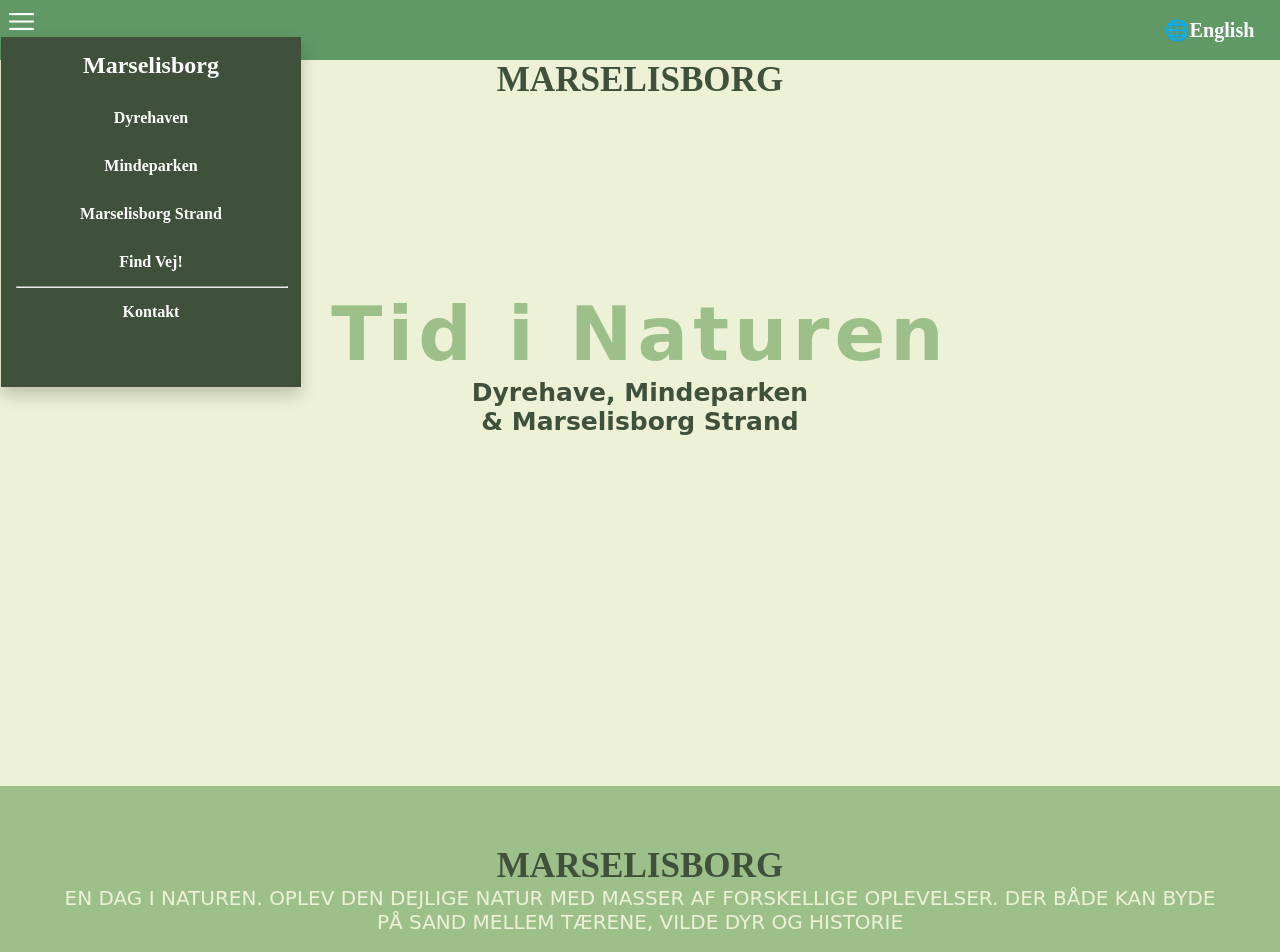
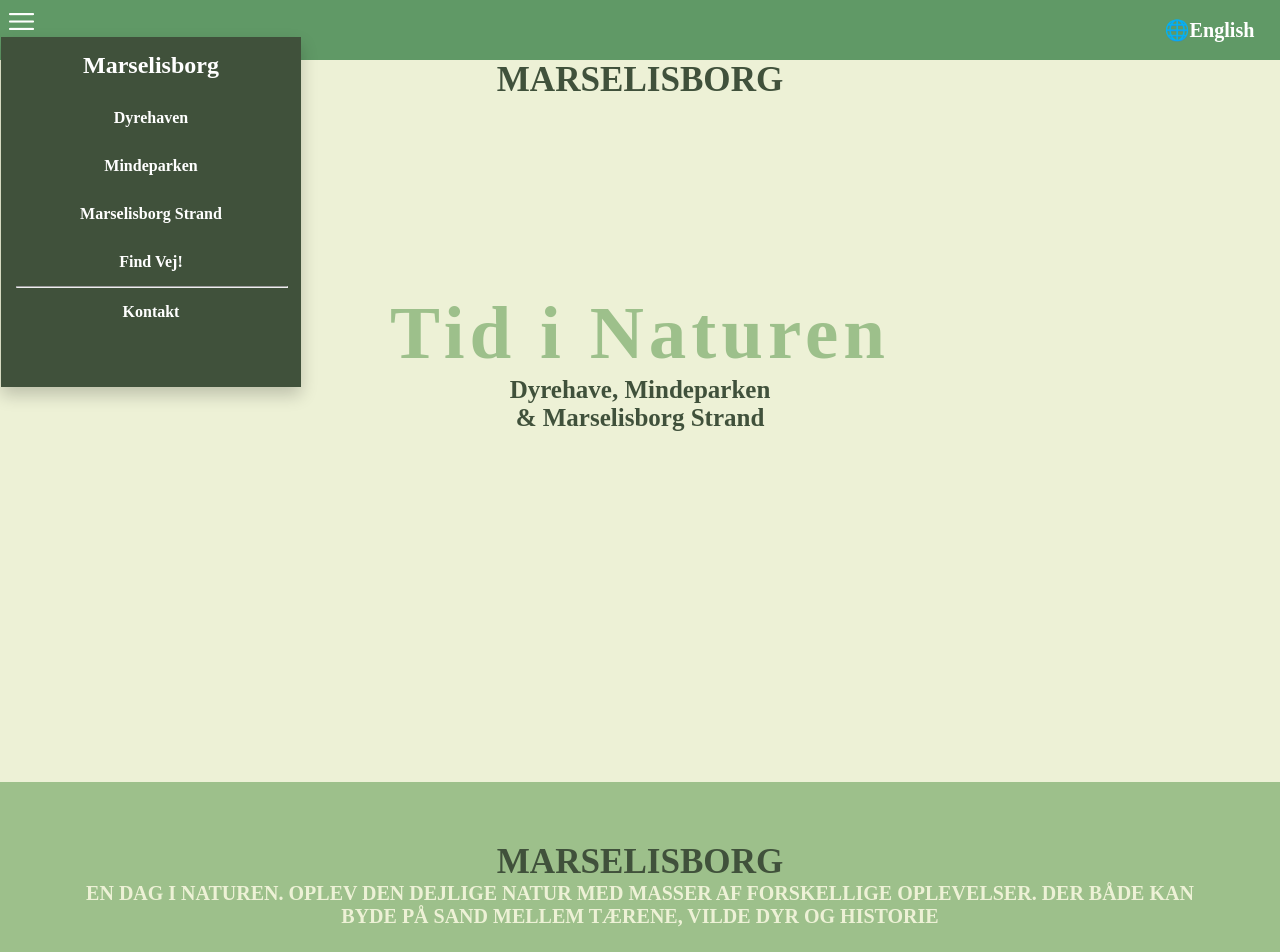
Before and after one commit to Kris706f/Eksamen2023, a plain HTML site: page index.html in a window 1280 px wide. Shown: the top 952 px of the page. Drawn offline with nearby package versions, Linux system fonts and the light colour scheme.

Commit message:
Add files via upload

```diff
--- a/style.css
+++ b/style.css
@@ -8,7 +8,8 @@
 @import url('https://fonts.googleapis.com/css2?family=Cinzel:wght@500&display=swap');
 /*--Shrikhand Font--*/
 @import url('https://fonts.googleapis.com/css2?family=Shrikhand&display=swap');
-
+/*--Racing Sans One--*/
+@import url('https://fonts.googleapis.com/css2?family=Racing+Sans+One&display=swap');
 
 
 .topheader{
@@ -116,13 +117,13 @@ hr{
     animation: fadeslideet 2s;
 }
 .logotop p{
-    font-family: 'Shrikhand', cursive;
+    font-family: 'Playfair Display', serif;
     color: #EDF1D6;
-
     text-align: center;
     font-size: 20px;
     padding-left: 5%;
     padding-right: 5%;
+    font-weight: 900;
 
 }
 .titel{
@@ -130,11 +131,11 @@ hr{
     top: 40%;
     text-align: center;
     letter-spacing: 5px;
-    font-family: 'Shrikhand', cursive;
     color: #9DC08B;
     font-size: 50px;
     padding-top: 190px;
     animation: fadeslideet 2s;
+    font-family: 'Playfair Display', serif;
 
 }
 .tekstundertitel{
@@ -142,10 +143,10 @@ hr{
     top: 40%;
     text-align: center;
     font-size: 25px;
-    font-family: 'Shrikhand', cursive;
     color: #40513B;
     padding-bottom: 350px;
     animation: fadeslideto 2s;
+    font-family: 'Playfair Display', serif;
 }
 /*--------Herunder laver jeg css til "find vej" siden-------------------*/
 .findvejkort{
@@ -412,7 +413,6 @@ iframe{
 .footerikon{
     display: flex;
     justify-content: space-evenly;
-    background-color: blue;
 
 }
 .enkeltikon img{
@@ -420,7 +420,6 @@ iframe{
     width: 30%;
     margin-left: auto;
     margin-right: auto;
-    background-color: red;
 }
 
 
```
